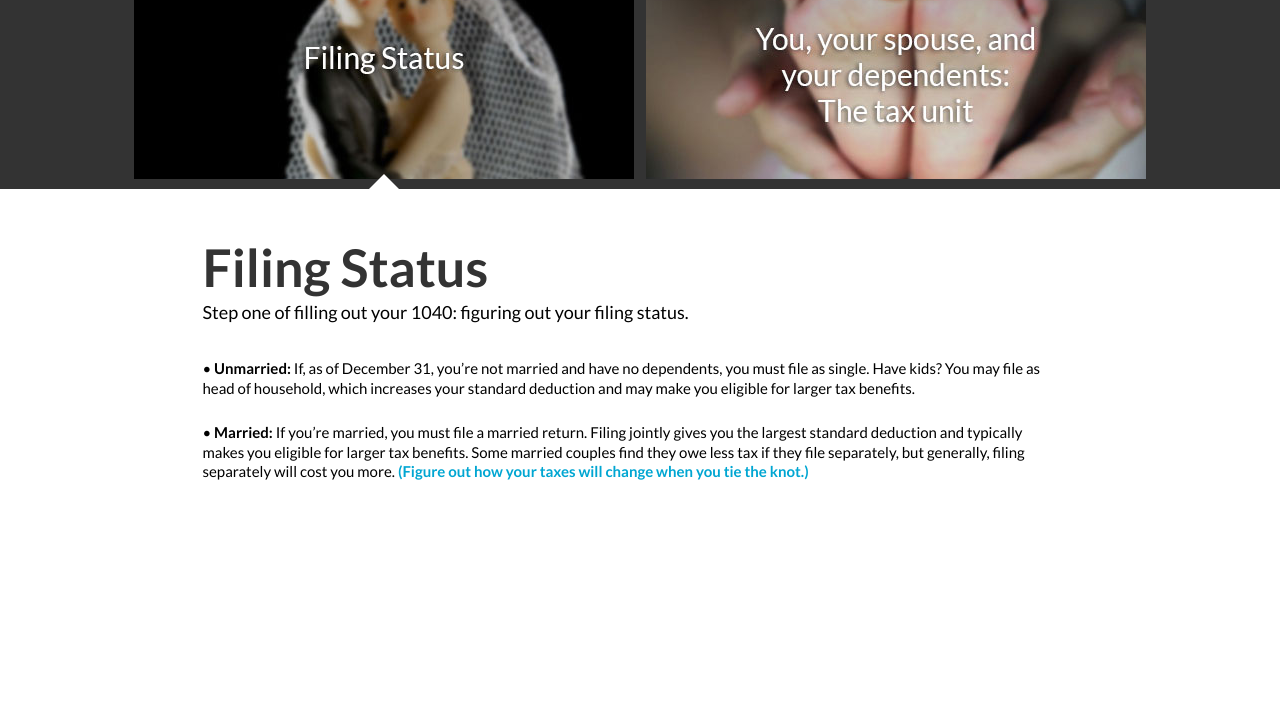
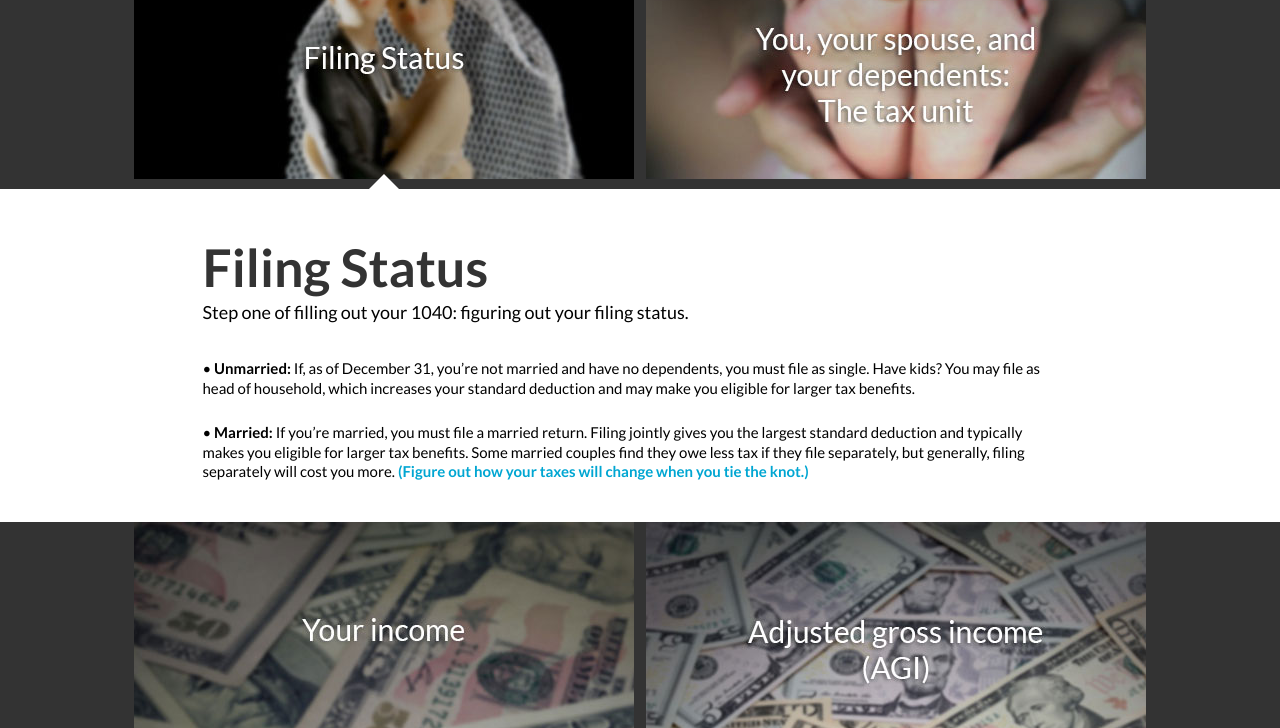
Before and after one commit to UI-Research/tpc1040, a plain HTML site: page index.html in a window 1280 px wide. Both pictures are taken after a click on the link 383 px from the left and 910 px from the top of the page. Shown: the part 857-1585 px from the top of the page. Drawn offline with nearby package versions, Linux system fonts and the light colour scheme.

Commit message:
relative height fixes

```diff
--- a/css/style.css
+++ b/css/style.css
@@ -77,7 +77,7 @@ html { height: 100%; }
 	width: 100%;
 	margin-top: 10px;
 	text-align: left;
-	overflow:scroll;
+	overflow: hidden;
     height:0;
 }
 
--- a/js/grid.js
+++ b/js/grid.js
@@ -191,7 +191,7 @@ var Grid = (function() {
 		support = Modernizr.csstransitions,
 		// default settings
 		settings = {
-			minHeight : 400,
+			minHeight : 0,
 			speed : 350,
 			easing : 'ease'
 		};
@@ -278,7 +278,13 @@ var Grid = (function() {
 
 			var $item = $( this ).parent();
 			// check if item already opened
-			current === $item.index() ? hidePreview() : showPreview( $item );
+			var opened = current;
+			if (opened !== -1 ) {
+				hidePreview();
+			}
+			if (opened !== $item.index()) {
+				showPreview( $item );
+			}
 			return false;
 
 		} );
@@ -422,7 +428,7 @@ var Grid = (function() {
 			}, this ), 15 );
 
 		},
-		close : function() {
+		close : function(callback) {
 
 			var self = this,
 				onEndFn = function() {
@@ -454,6 +460,20 @@ var Grid = (function() {
 		},
 		calcHeight : function() {
 
+			var details = this.$item.clone()
+						.addClass( 'og-expanded' )
+						.find('div.og-expander-inner')
+						.css({
+							"display" : "block",
+							"position" : "absolute",
+							"top" : "-9999px"
+						})
+						.appendTo($('body'));
+
+			var bb = details.get(0).getBoundingClientRect();
+
+			details.remove();
+
 			var heightPreview = winsize.height - this.$item.data( 'height' ) - marginExpanded,
 				itemHeight = winsize.height;
 
@@ -462,8 +482,8 @@ var Grid = (function() {
 				itemHeight = settings.minHeight + this.$item.data( 'height' ) + marginExpanded;
 			}
 
-			this.height = heightPreview;
-			this.itemHeight = itemHeight;
+			this.height = bb.height;
+			this.itemHeight = this.$item.data( 'height' ) + bb.height;
 
 		},
 		setHeights : function() {
@@ -478,7 +498,8 @@ var Grid = (function() {
 
 			this.calcHeight();
 			this.$previewEl.css( 'height', this.height );
-			this.$item.css( 'height', this.itemHeight ).on( transEndEventName, onEndFn );
+			this.$item.css( 'height', this.itemHeight )
+				.on( transEndEventName, onEndFn );
 
 			if( !support ) {
 				onEndFn.call();
```
